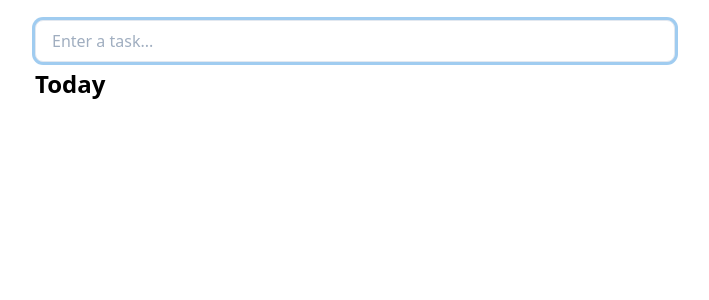
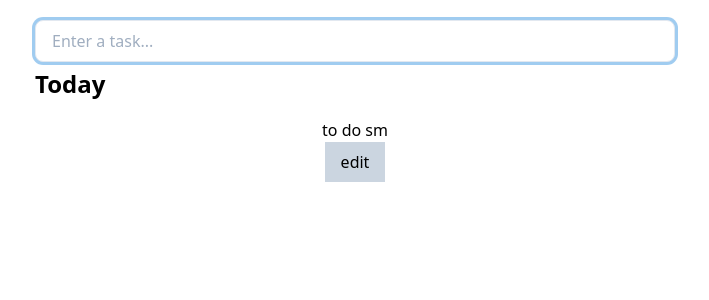
Before and after one commit to Darkus228/todo-list, a React app: page / in a window 1280 px wide. Shown: the top 300 px of the page, without its empty margins (285-994 px from the left). Built offline with nearby package versions, Linux system fonts and the light colour scheme.

Commit message:
add logic to editable input component

```diff
--- a/src/components/EditableInput.tsx
+++ b/src/components/EditableInput.tsx
@@ -1,17 +1,14 @@
-import React, { useRef, useEffect, useState } from 'react';
+import React, { useState } from 'react';
 
-const EditableInput = ({ defaultValue, onEdit, onSubmit, children }: any): JSX.Element => {
+const EditableInput = ({ defaultValue, onChangeInputValue, onSubmit, children }: any): JSX.Element => {
     const [isEditing, setIsEditing] = useState(false);
+    const childrenProps = { isEditing, onSubmit, defaultValue, setIsEditing };
 
     return (
-        <div>
-            {isEditing ? <input type="text" onChange={onEdit} /> : <p>{defaultValue}</p>}
-            {children()}
+        <div className="text-center">
+            {isEditing ? <input type="text" onChange={onChangeInputValue} value={defaultValue}/> : <p>{defaultValue}</p>}
+            {children(childrenProps)}
         </div>
-        // <Box m={10}>
-        //     <Input variant="outline" value={props.defaultValue} onChange={props.onEdit} />
-        //     {props.children()}
-        // </Box>
     );
 };
 
--- a/src/components/Footer.tsx
+++ b/src/components/Footer.tsx
@@ -1,10 +1,54 @@
 import React, { useState } from 'react';
 import EditableInput from './EditableInput';
+import correct from '../assets/images/correct.svg';
+import closeIcon from '../assets/images/close.svg';
+
+const Buttons = ({ isEditing, onSubmit, setIsEditing }: any): JSX.Element => {
+    const submit = (): void => {
+        setIsEditing(!isEditing);
+        onSubmit();
+    };
+
+    const close = (): void => {
+        setIsEditing(!isEditing);
+    };
+
+    const output = isEditing ? (
+        <div className="flex justify-center">
+            <button className="bg-gray-400 hover:bg-gray-500 py-2 px-4" onClick={submit}>
+                <svg height="329pt" viewBox="0 0 329.26933 329" width="329pt" xmlns="http://www.w3.org/2000/svg">
+                    <path d="m194.800781 164.769531 128.210938-128.214843c8.34375-8.339844 8.34375-21.824219 0-30.164063-8.339844-8.339844-21.824219-8.339844-30.164063 0l-128.214844 128.214844-128.210937-128.214844c-8.34375-8.339844-21.824219-8.339844-30.164063 0-8.34375 8.339844-8.34375 21.824219 0 30.164063l128.210938 128.214843-128.210938 128.214844c-8.34375 8.339844-8.34375 21.824219 0 30.164063 4.15625 4.160156 9.621094 6.25 15.082032 6.25 5.460937 0 10.921875-2.089844 15.082031-6.25l128.210937-128.214844 128.214844 128.214844c4.160156 4.160156 9.621094 6.25 15.082032 6.25 5.460937 0 10.921874-2.089844 15.082031-6.25 8.34375-8.339844 8.34375-21.824219 0-30.164063zm0 0" />
+                </svg>
+            </button>
+            <button className="bg-gray-400 hover:bg-gray-500 py-2 px-4" onClick={close}>
+                {closeIcon}
+            </button>
+        </div>
+    ) : (
+        <div>
+            <button className="bg-gray-400 hover:bg-gray-500 py-2 px-4" onClick={close}>
+                edit
+            </button>
+        </div>
+    );
+
+    return output;
+};
 
 const Footer = (): JSX.Element => {
     const [value, setValue] = useState('to do sm');
 
-    return <footer></footer>;
+    return (
+        <footer>
+            <EditableInput
+                defaultValue={value}
+                onChangeInputValue={(e: any): void => setValue(e.target.value)}
+                onSubmit={(): void => console.log('Submit')}
+            >
+                {(props: any): JSX.Element => <Buttons {...props} />}
+            </EditableInput>
+        </footer>
+    );
 };
 
 export default Footer;
```
Also changed, not shown: src/assets/images/close.svg (added), src/assets/images/correct.svg (added).
